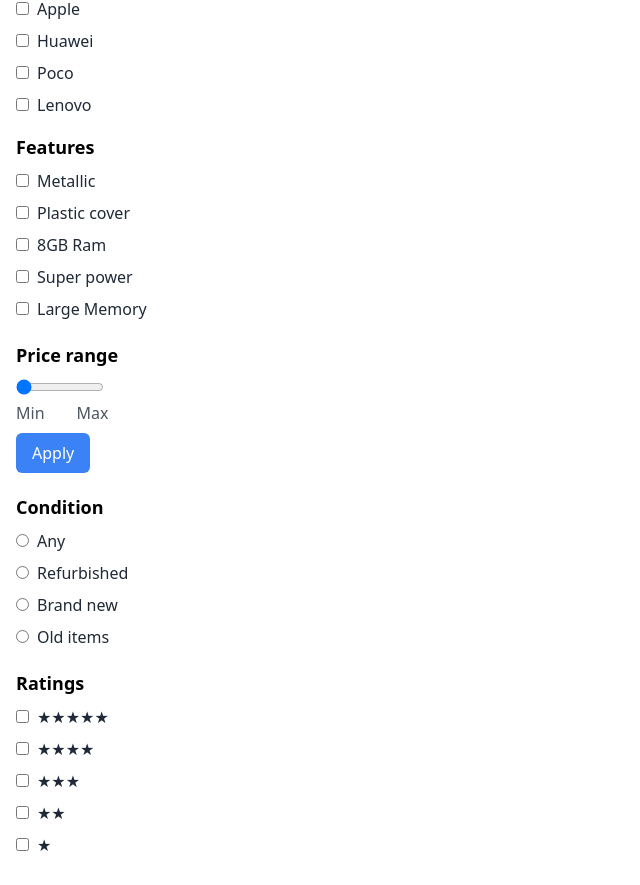
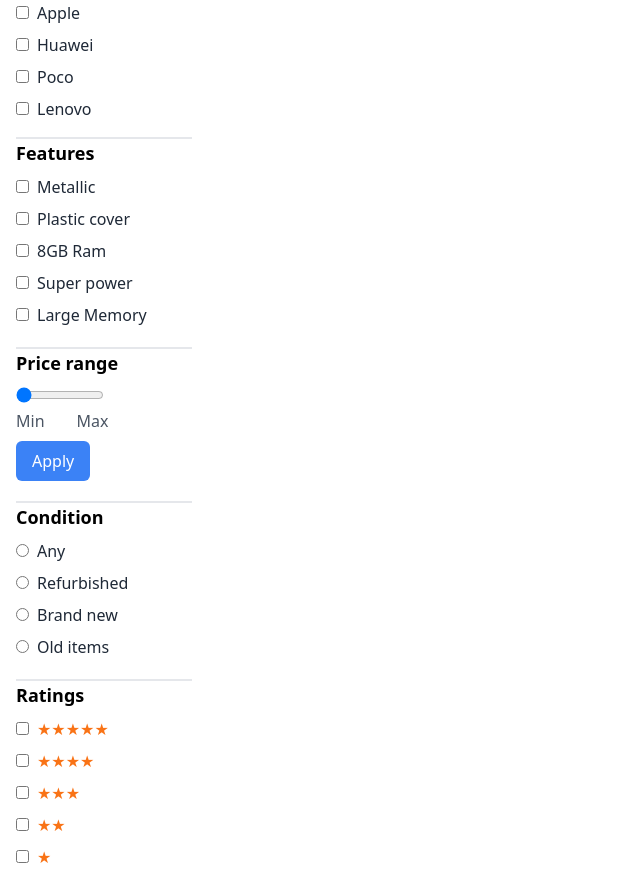
Before and after one commit to umarimran1234/E-Commerce-Project, a Next.js app: page /second-page in a window 1280 px wide. Shown: the part 455-1340 px from the top of the page, without its empty margins (0-640 px from the left). Built offline with nearby package versions, Linux system fonts and the light colour scheme.

Commit message:
Revised sidebar

```diff
--- a/src/components/Sidebar/Sidebar.tsx
+++ b/src/components/Sidebar/Sidebar.tsx
@@ -39,7 +39,7 @@
             <div className="category-filters">
                 {data.map((category) => (
                     <div key={category.name} className="mb-4">
-                        <h3 className="text-lg font-semibold mb-2">{category.name}</h3>
+                        <h3 className="text-lg border-t-2 font-semibold mb-2">{category.name}</h3>
                         <ul className="space-y-2">
                             {category.options.map((option) => (
                                 <li key={option.value}>
@@ -60,7 +60,7 @@
                 {/* ... similar structure for brand filters */}
             </div>
             <div className="feature-filters">
-                <h3 className="text-lg font-semibold mb-2">Features</h3>
+                <h3 className="text-lg font-semibold border-t-2 mb-2">Features</h3>
                 <ul className="space-y-2">
                     <li>
                         <input type="checkbox" className="mr-2 border-gray-300 rounded-md" />
@@ -85,7 +85,7 @@
                 </ul>
             </div>
             <div className="price-range-filter mt-5">
-                <h3 className="text-lg font-semibold mb-2">Price range</h3>
+                <h3 className="text-lg border-t-2 font-semibold mb-2">Price range</h3>
                 <input type="range" className="w-1/2" min="0" max="999999" />
                 <div className="flex gap-8">
                     <label className="text-gray-600">Min</label>
@@ -94,7 +94,7 @@
                 <button className="bg-blue-500 text-white mt-2 px-4 py-2 rounded-md hover:bg-blue-600">Apply</button>
             </div>
             <div className="condition-filter mt-5">
-                <h3 className="text-lg font-semibold mb-2">Condition</h3>
+                <h3 className="text-lg border-t-2 font-semibold mb-2">Condition</h3>
                 <ul className="space-y-2">
                     <li>
                         <input type="radio" name="condition" className="mr-2" />
@@ -115,27 +115,27 @@
                 </ul>
             </div>
             <div className="ratings-filter mt-5">
-                <h3 className="text-lg font-semibold mb-2">Ratings</h3>
+                <h3 className="text-lg border-t-2 font-semibold mb-2">Ratings</h3>
                 <ul className="space-y-2">
                     <li>
                         <input type="checkbox" className="mr-2 border-gray-300 rounded-md" />
-                        <label className="text-gray-800 text-[#FF9017]">★★★★★</label>
+                        <label className="text-gray-800 text-orange-500">★★★★★</label>
                     </li>
                     <li>
                         <input type="checkbox" className="mr-2 border-gray-300 rounded-md" />
-                        <label className="text-gray-800 text-[#FF9017]">★★★★</label>
+                        <label className="text-gray-800 text-orange-500">★★★★</label>
                     </li>
                     <li>
                         <input type="checkbox" className="mr-2 border-gray-300 rounded-md" />
-                        <label className="text-gray-800 text-[#FF9017]">★★★</label>
+                        <label className="text-gray-800 text-orange-500">★★★</label>
                     </li>
                     <li>
                         <input type="checkbox" className="mr-2 border-gray-300 rounded-md" />
-                        <label className="text-gray-800 text-[#FF9017]">★★</label>
+                        <label className="text-gray-800 text-orange-500">★★</label>
                     </li>
                     <li>
                         <input type="checkbox" className="mr-2 border-gray-300 rounded-md" />
-                        <label className="text-gray-800 text-[#FF9017]">★</label>
+                        <label className="text-gray-800 text-orange-500">★</label>
                     </li>
                 </ul>
             </div>
```
